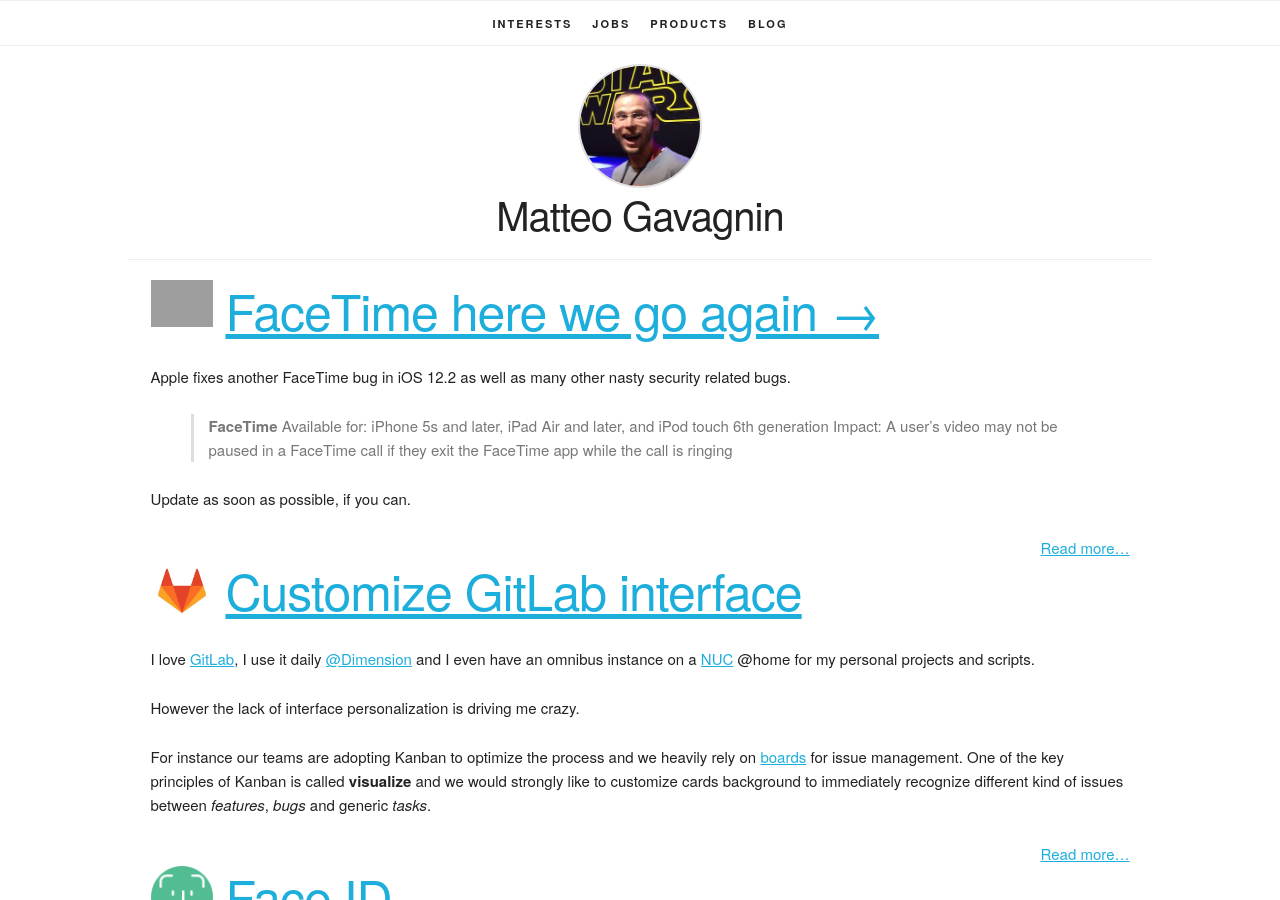
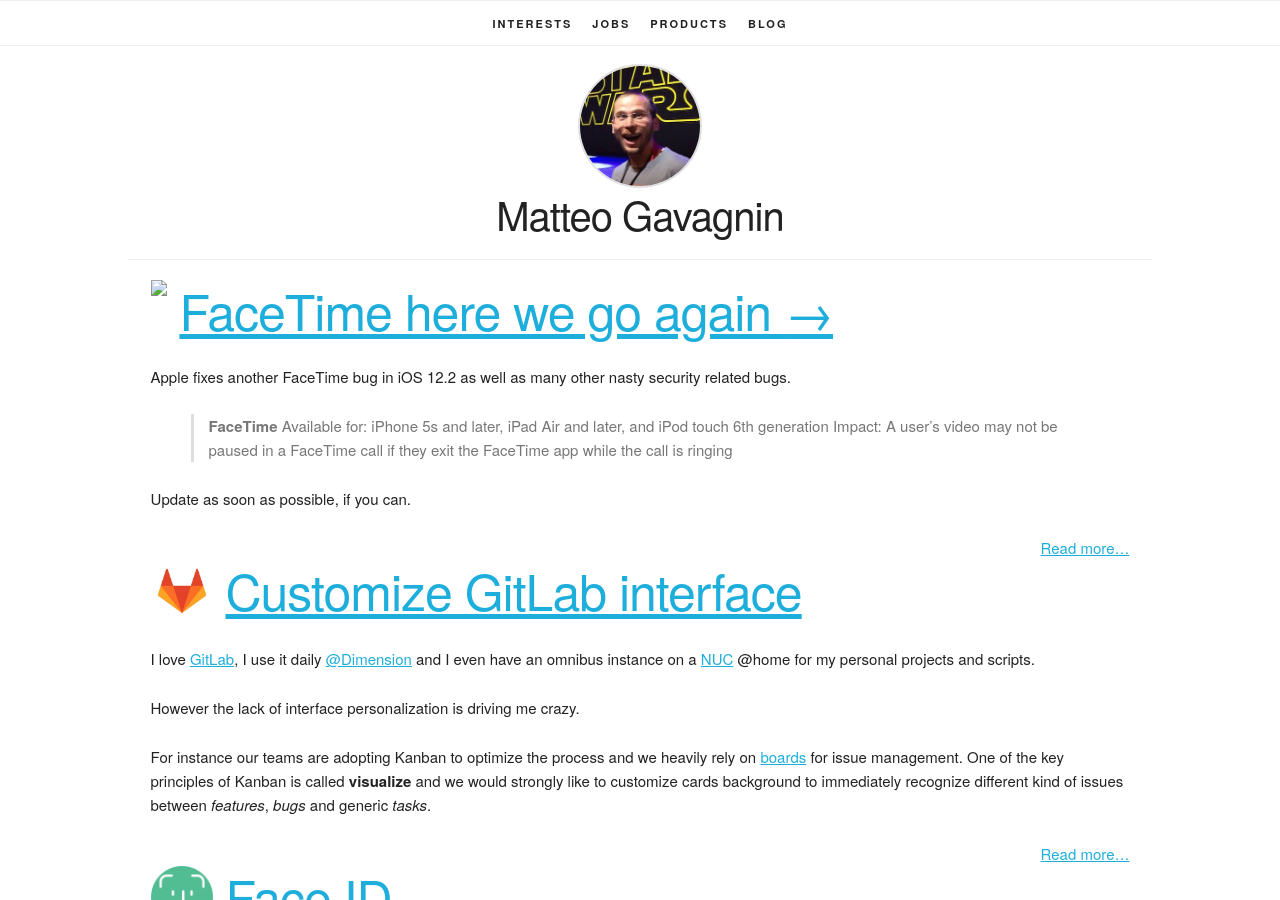
Before and after one commit to macteo/macteo.it, a Jekyll site: the page built from index.html, in a window 1280 px wide and 900 px high. Built offline with Jekyll 4.4.1, drawn with Linux system fonts in a browser that asks for light colours.

Commit message:
chaged facetime image path

```diff
--- a/_posts/2019-03-25-facetime-here-we-go-again.markdown
+++ b/_posts/2019-03-25-facetime-here-we-go-again.markdown
@@ -3,7 +3,7 @@
 title: FaceTime here we go again
 date:  2019-03-25T21:57:36+01:00
 categories:
-image: https://upload.wikimedia.org/wikipedia/commons/thumb/3/32/FaceTime_App.svg/1200px-FaceTime_App.svg.png
+image: /assets/images/facetime.png
 tags: FaceTime bug Apple iOS
 excerpt_separator: <!--more-->
 link: https://support.apple.com/en-us/HT209599
```
